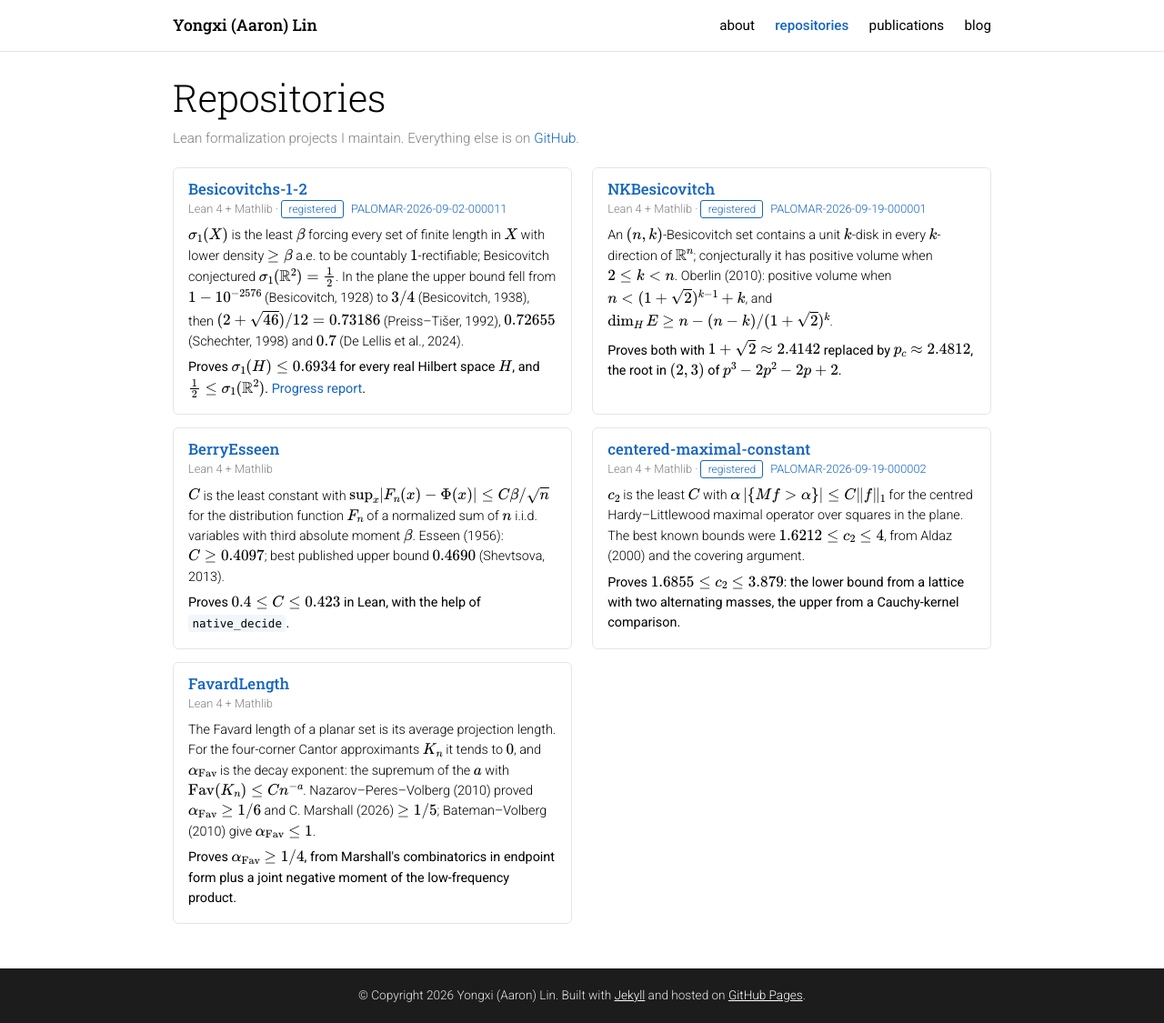
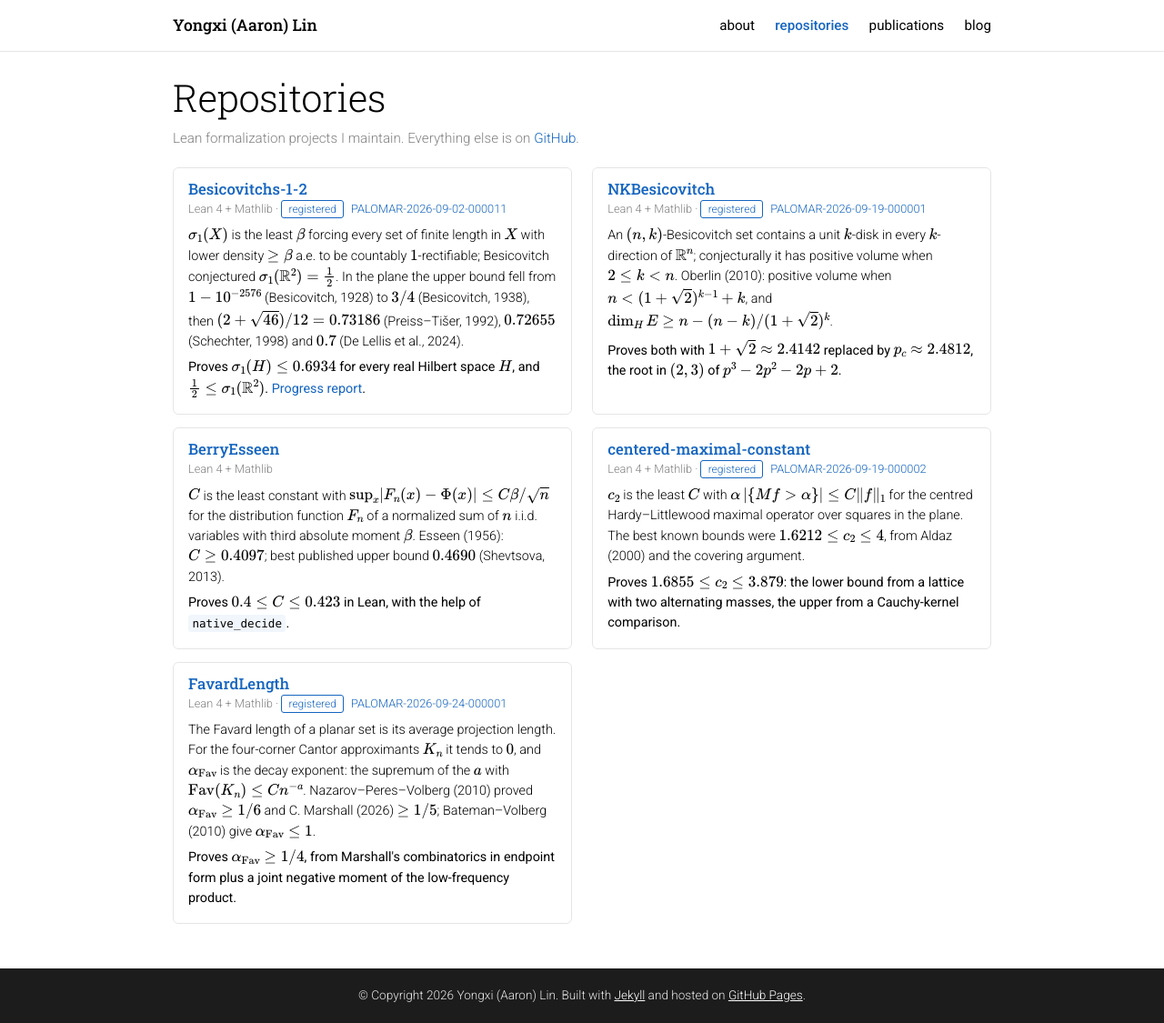
Before and after one commit to CoolRmal/coolrmal.github.io, a Jekyll site: the page built from repositories.md, in a window 1280 px wide and 1125 px high. Shown: the whole window at 91% size. Built offline with Jekyll 4.4.1, drawn with Linux system fonts in a browser that asks for light colours; formulas are drawn with MathJax 3.

Commit message:
Mark FavardLength as registered on Palomar
Co-Authored-By: Claude Opus 5 <noreply@anthropic.com>

```diff
--- a/repositories.md
+++ b/repositories.md
@@ -67,7 +67,7 @@ nav: repositories
 
 <div class="repo-card">
   <h3 class="entry-title"><a href="https://github.com/CoolRmal/FavardLength" target="_blank" rel="noopener noreferrer">FavardLength</a></h3>
-  <p class="entry-meta">Lean 4 + Mathlib</p>
+  <p class="entry-meta">Lean 4 + Mathlib &middot; <span class="badge">registered</span> <a href="https://palomar-registry.org/entry?id=PALOMAR-2026-09-24-000001&amp;version=1" target="_blank" rel="noopener noreferrer">PALOMAR-2026-09-24-000001</a></p>
   <p>
     The Favard length of a planar set is its average projection length. For the four-corner Cantor
     approximants $K_n$ it tends to $0$, and $\alpha_{\mathrm{Fav}}$ is the decay exponent: the
```
